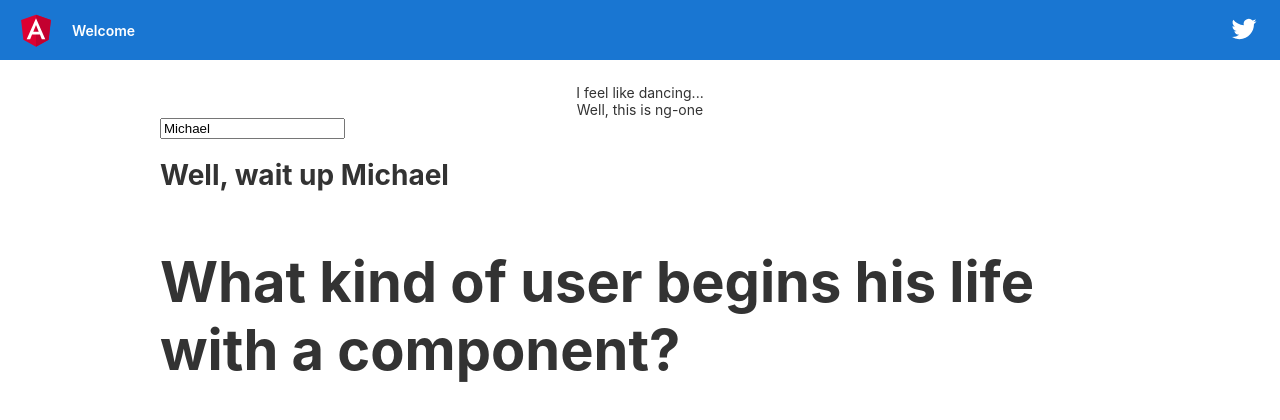
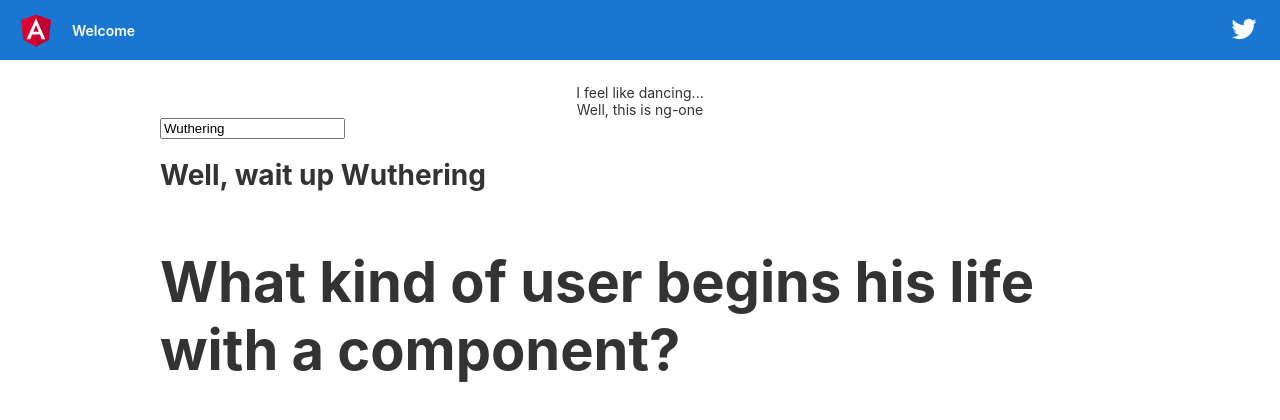
Before and after one commit to agmt5989/ang, an Angular app: page / in a window 1280 px wide. Shown: the top 420 px of the page. Built offline with nearby package versions, Linux system fonts and the light colour scheme.

Commit message:
awesome thing with props

```diff
--- a/src/app/app.component.html
+++ b/src/app/app.component.html
@@ -329,7 +329,7 @@
 <div class="content" role="main">
     <p>I feel like dancing...</p>
     <p>Well, this is {{title}}</p>
-    <app-user></app-user>
+    <app-user [name] = "'Wuthering'"></app-user>
 </div>
 
 <!-- * * * * * * * * * * * * * * * * * * * * * * * * * * * * * * * -->
--- a/src/app/user.component.ts
+++ b/src/app/user.component.ts
@@ -1,4 +1,4 @@
-import { Component } from '@angular/core';
+import { Component, Input } from '@angular/core';
 
 @Component({
     selector: 'app-user',
@@ -8,5 +8,5 @@ import { Component } from '@angular/core';
     <p>What kind of user begins his life with a component?</p>`
 })
 export class UserComponent {
-    name = 'Michael'
+    @Input() name = 'Michael';
 }
```
